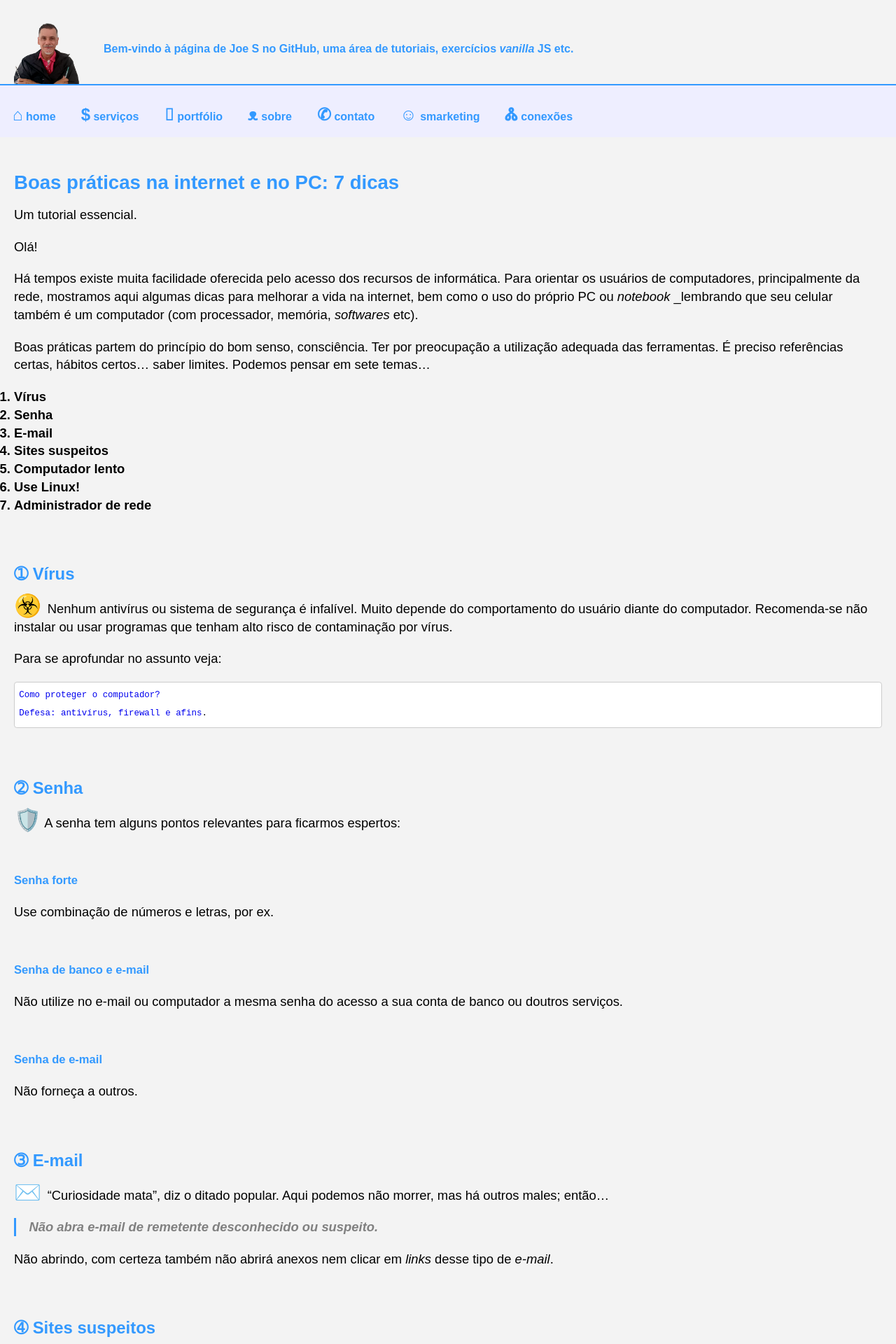
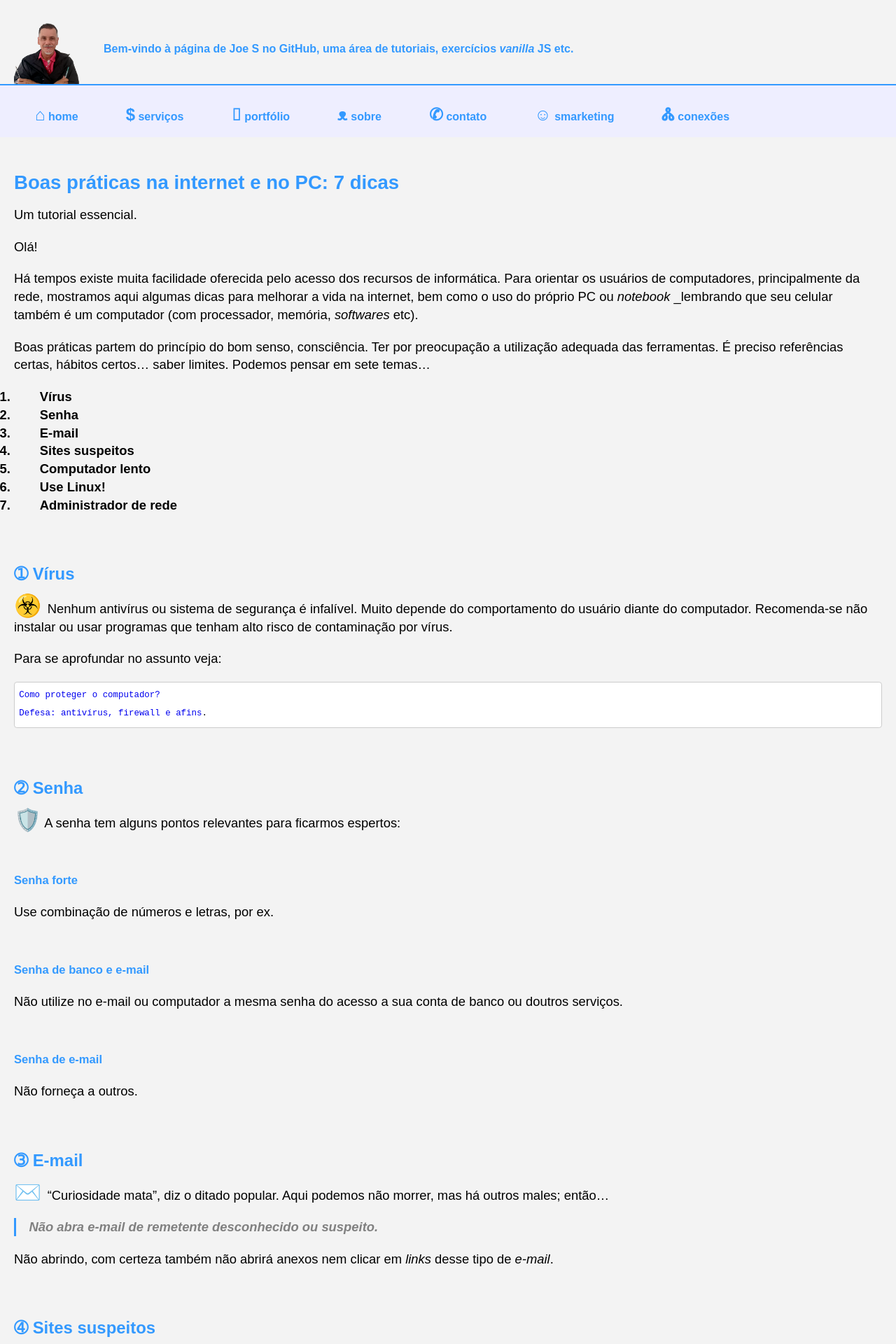
Before and after one commit to Joesynth/joesynth.github.io, a Jekyll site: the page built from _posts/2021-02-07-boas-praticas-na-internet.md, in a window 1280 px wide. Shown: the top 1920 px of the page at 70% size. Built offline with Jekyll 4.4.1, drawn with Linux system fonts in a browser that asks for light colours.

Commit message:
Update style.css

```diff
--- a/css/style.css
+++ b/css/style.css
@@ -89,6 +89,8 @@ strong { font-size: 0.9em;}
 
 blockquote { border-left: 3px solid var(--cor-escura); padding-left: 1em; color: gray; font-weight: bold; font-style: italic;}
 
+ul, ol {text-indent: 2em;}
+
 th { background-color: lightgray; }
 
 /* tab - cor de fundo apenas nas linhas pares */
@@ -96,9 +98,6 @@ tr:nth-child(even) { background-color: lightyellow; }
 
 /* tab - cor de fundo nas linhas ímpares */
 tr:nth-child(odd) { background-color: snow; }
-
-
-
 
 pre {
 	border: 1px solid #ccc;
```
